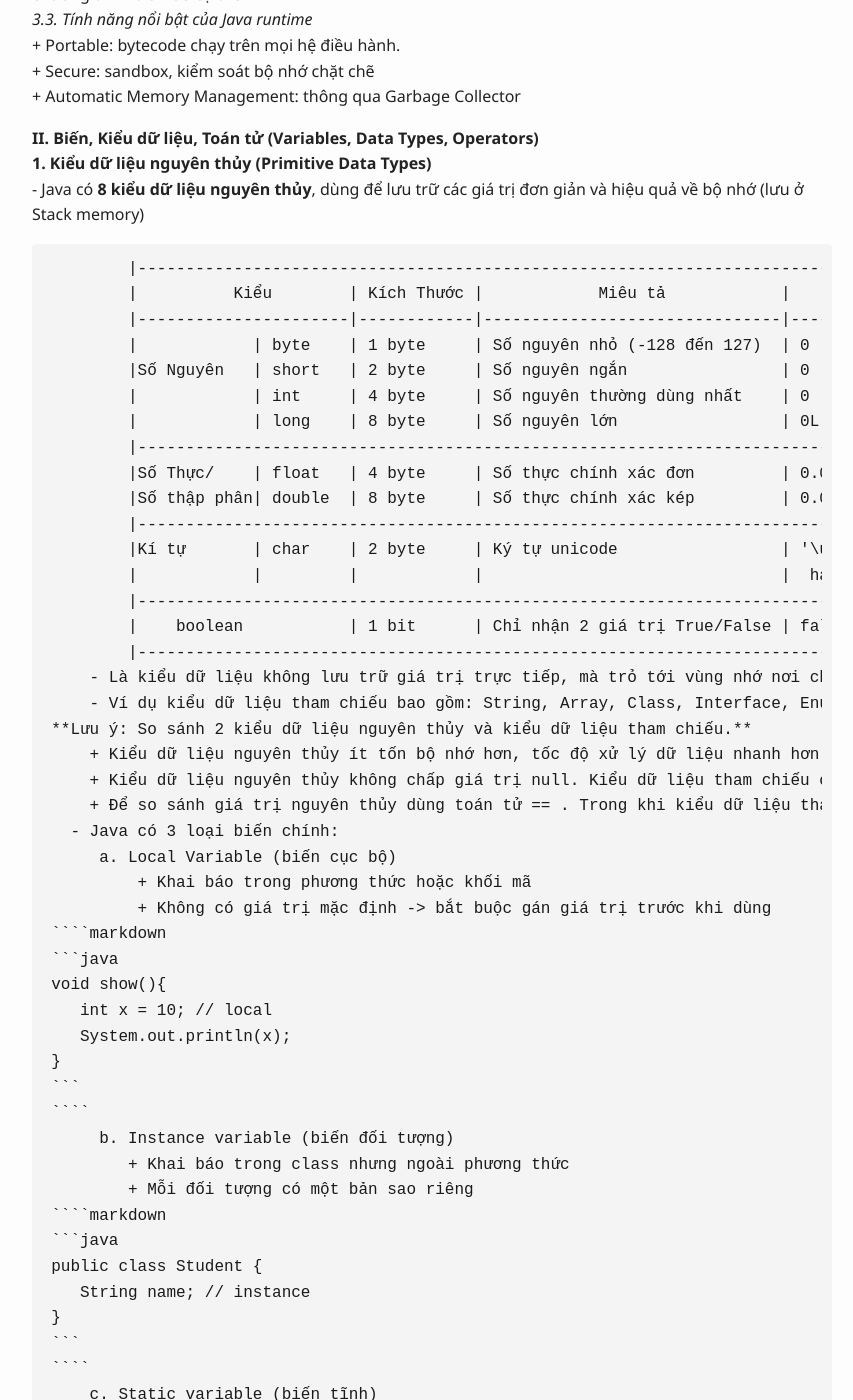
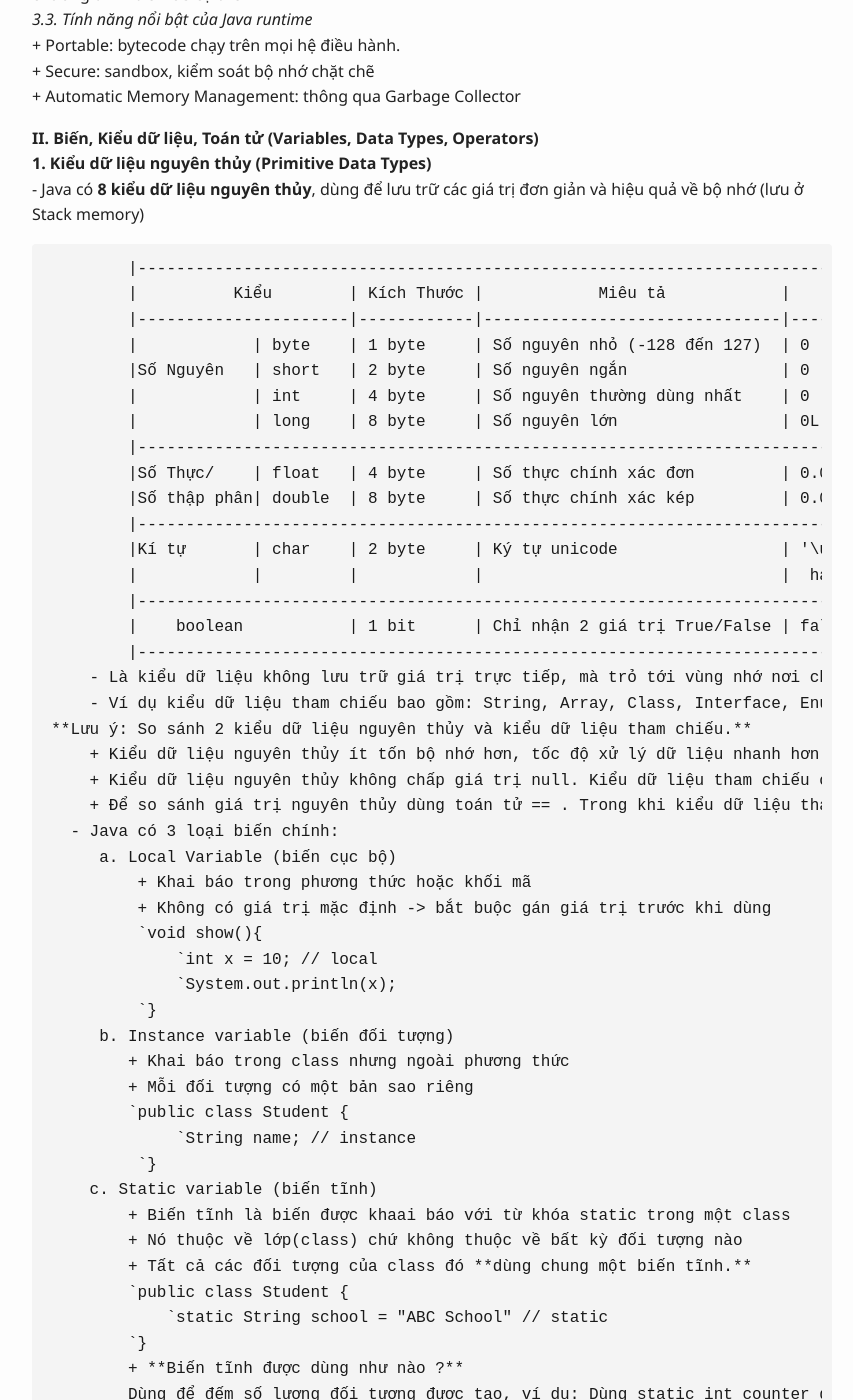
Before and after one commit to npngocthanh99/npngocthanh99.github.io, a Jekyll site: the page built from _posts/2025-06-29-java-core-post.md, in a window 1280 px wide and 1400 px high, scrolled down 1194 px. Shown: the whole window, without its empty margins (208-1061 px from the left). Built offline with Jekyll 4.4.1, drawn with Linux system fonts in a browser that asks for light colours; some of the changed text lies outside the part shown.

Commit message:
Update 2025-06-29-java-core-post.md

`````diff
--- a/_posts/2025-06-29-java-core-post.md
+++ b/_posts/2025-06-29-java-core-post.md
@@ -70,35 +70,23 @@ Lưu ý: Vì là kiến thức bản thân tớ nên có thể sai sót mong m
          a. Local Variable (biến cục bộ)
              + Khai báo trong phương thức hoặc khối mã
              + Không có giá trị mặc định -> bắt buộc gán giá trị trước khi dùng
-    ````markdown
-    ```java
-    void show(){
-       int x = 10; // local
-       System.out.println(x);
-    }
-    ```
-    ````
+             `void show(){
+                 `int x = 10; // local
+                 `System.out.println(x);
+             `}
          b. Instance variable (biến đối tượng)
             + Khai báo trong class nhưng ngoài phương thức
             + Mỗi đối tượng có một bản sao riêng
-    ````markdown
-    ```java
-    public class Student {
-       String name; // instance
-    }
-    ```
-    ````
+            `public class Student {
+                 `String name; // instance
+             `}
         c. Static variable (biến tĩnh)
             + Biến tĩnh là biến được khaai báo với từ khóa static trong một class
             + Nó thuộc về lớp(class) chứ không thuộc về bất kỳ đối tượng nào
             + Tất cả các đối tượng của class đó **dùng chung một biến tĩnh.**
-    ````markdown
-    ```java
-    public class Student {
-       static String school = "ABC School" // static
-    }
-    ```
-    ````
+            `public class Student {
+                `static String school = "ABC School" // static
+            `}
             + **Biến tĩnh được dùng như nào ?**
             Dùng để đếm số lượng đối tượng được tạo, ví dụ: Dùng static int counter để đếm
             Chia sẻ cấu hình chung, ví dụ: tên công ty, tỷ lệ thuế...
`````
